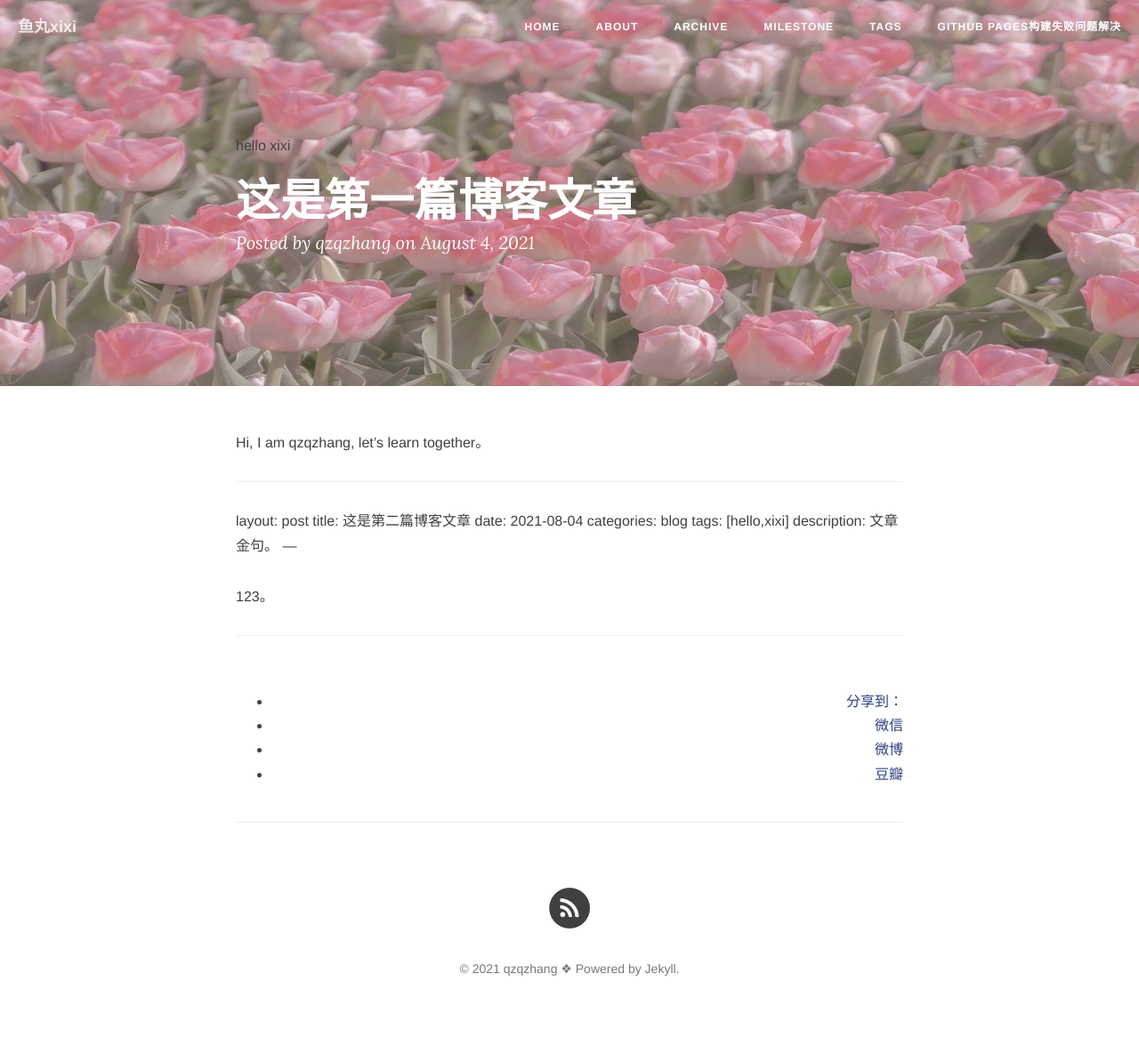
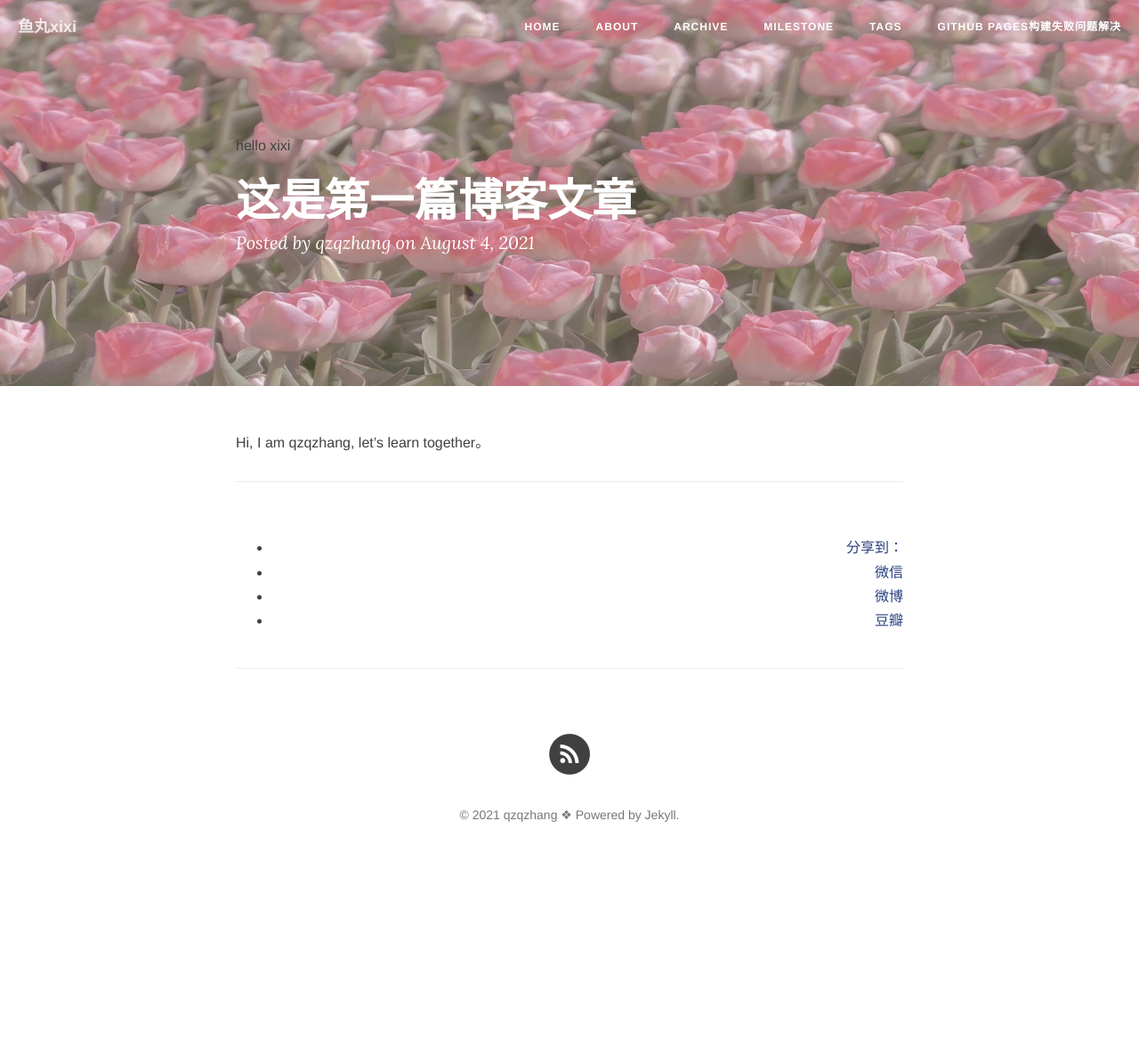
Before and after one commit to zzq-zq/zzq-zq.github.io, a Jekyll site: the page built from _posts/2015-03-02-how-to-write.md, in a window 1280 px wide. Shown: the whole page at 89% size. Built offline with Jekyll 4.4.1, drawn with Linux system fonts in a browser that asks for light colours; nearby versions of some CDN libraries; comment, search, counter and statistics services are not loaded; after the commit the page ends 994 px from its top, so only the background shows below that.

Commit message:
Update 2015-03-02-how-to-write.md

```diff
--- a/_posts/2015-03-02-how-to-write.md
+++ b/_posts/2015-03-02-how-to-write.md
@@ -8,15 +8,3 @@ description: 文章金句。
 ---
 
 Hi, I am qzqzhang, let's learn together。
-
-
----
-layout: post
-title: 这是第二篇博客文章
-date: 2021-08-04
-categories: blog
-tags: [hello,xixi]
-description: 文章金句。
----
-
-123。
```
